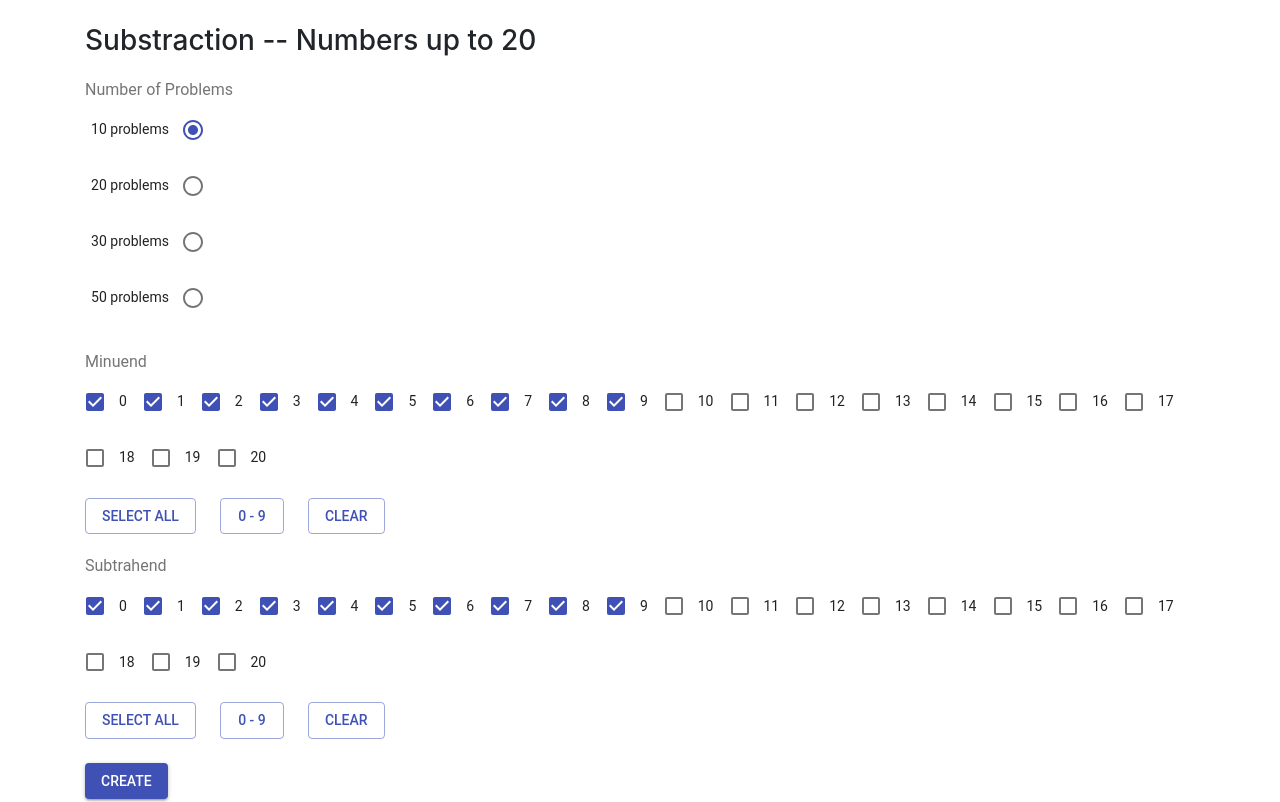
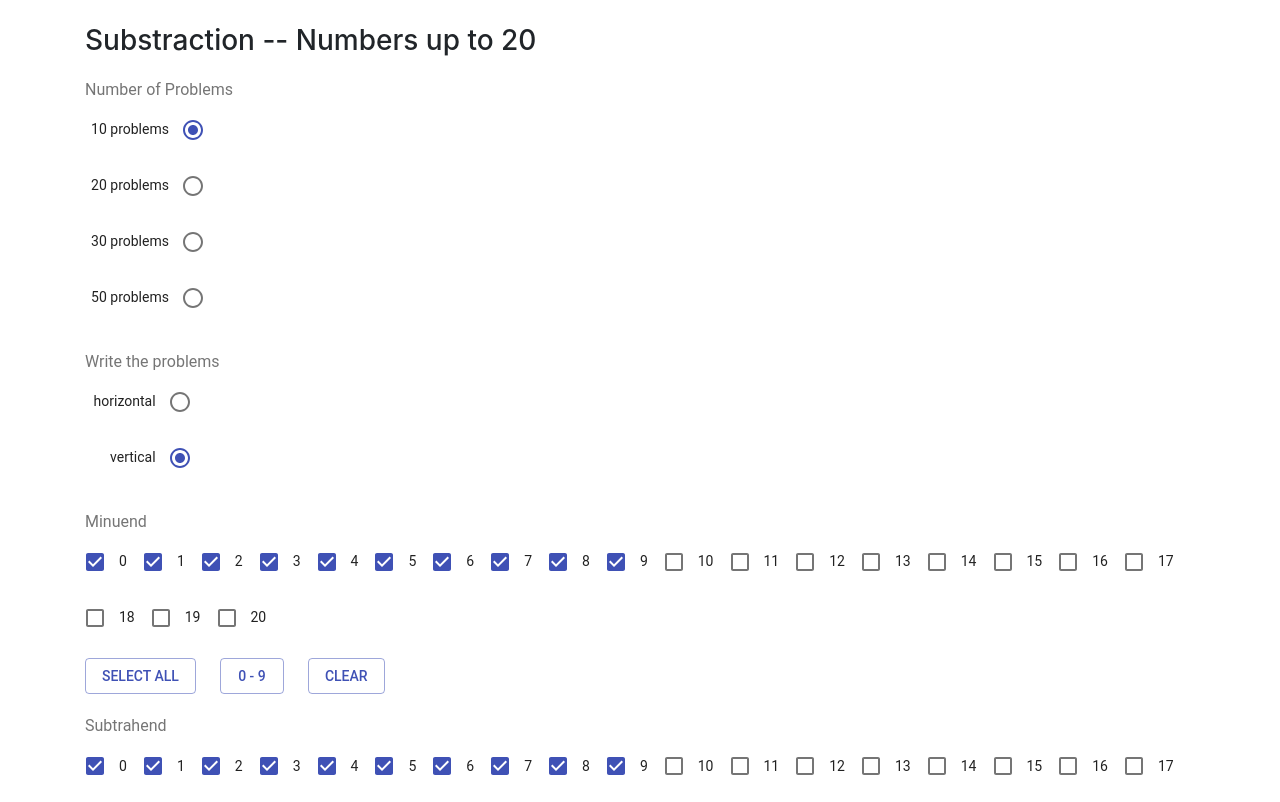
Before and after one commit to chuqianyiding/blankmath, a React (Create React App) app in the folder math_ui/: page /subtract_upto20 in a window 1280 px wide. Shown: the top 802 px of the page. Built offline with nearby package versions, Linux system fonts and the light colour scheme.

Commit message:
add problem direction

```diff
--- a/math_ui/src/actions/substractionAction.js
+++ b/math_ui/src/actions/substractionAction.js
@@ -2,6 +2,11 @@ import * as types from "../constants/actionTypes";
 
 export const updateProblemNumber = value => ({
   type: types.UPDATE_PROBLEM_NUMBER,
+  payload: value
+});
+
+export const updateProblemDirection = value => ({
+  type: types.UPDATE_PROBLEM_DIRECTION,
   payload: value
 });
 
--- a/math_ui/src/constants/actionTypes.js
+++ b/math_ui/src/constants/actionTypes.js
@@ -1,4 +1,6 @@
 export const UPDATE_PROBLEM_NUMBER = "UPDATE_PROBLEM_NUMBER";
+
+export const UPDATE_PROBLEM_DIRECTION = "UPDATE_PROBLEM_DIRECTION";
 
 export const UPDATE_MINUEND = "UPDATE_MINUEND";
 
--- a/math_ui/src/containers/SubstractionUpto20/SubstractionUpto20.js
+++ b/math_ui/src/containers/SubstractionUpto20/SubstractionUpto20.js
@@ -8,6 +8,7 @@ import { connect } from "react-redux";
 import PropTypes from "prop-types";
 import {
   updateProblemNumber,
+  updateProblemDirection,
   updateMinuend,
   handleMinuendSelectAll,
   handleMinuend0_9,
@@ -35,8 +36,12 @@ class SubstractionUpto20Page extends React.Component {
 
   arr20 = Array.from(new Array(21), (val, index) => index);
 
-  handleRadioGroupChange = event => {
+  handleProblemNumberChange = event => {
     this.props.updateProblemNumber(event.target.value);
+  };
+
+  handleProblemDirectionChange = event => {
+    this.props.updateProblemDirection(event.target.value);
   };
 
   handleMinuendCheckboxChange = name => event => {
@@ -57,7 +62,7 @@ class SubstractionUpto20Page extends React.Component {
     axios
       .post(config.PDFGeneratorEndpoint, {
         equations: problems,
-        template: "vertical"
+        template: this.props.problemDirection
       })
       .then(resp => {
         window.location.href = resp.data;
@@ -65,7 +70,7 @@ class SubstractionUpto20Page extends React.Component {
   };
 
   render() {
-    const { problemValue } = this.props;
+    const { problemValue, problemDirection } = this.props;
 
     return (
       <React.Fragment>
@@ -77,9 +82,9 @@ class SubstractionUpto20Page extends React.Component {
             <FormLabel component="legend">Number of Problems</FormLabel>
             <RadioGroup
               aria-label="number of problems"
-              name="gender2"
+              name="number of problems"
               value={problemValue}
-              onChange={this.handleRadioGroupChange}
+              onChange={this.handleProblemNumberChange}
             >
               {this.problems.map(item => (
                 <FormControlLabel
@@ -91,6 +96,34 @@ class SubstractionUpto20Page extends React.Component {
                   className="sub-form-control-label"
                 />
               ))}
+            </RadioGroup>
+          </FormControl>
+        </div>
+        <div className="mt-4">
+          <FormControl component="fieldset" className="sub-form-control">
+            <FormLabel component="legend">Write the problems</FormLabel>
+            <RadioGroup
+              aria-label="direction of problems"
+              name="direction of problems"
+              value={problemDirection}
+              onChange={this.handleProblemDirectionChange}
+            >
+              <FormControlLabel
+                key="horizontal"
+                value="horizontal"
+                control={<Radio color="primary" />}
+                label="horizontal"
+                labelPlacement="start"
+                className="sub-form-control-label"
+              />
+              <FormControlLabel
+                key="vertical"
+                value="vertical"
+                control={<Radio color="primary" />}
+                label="vertical"
+                labelPlacement="start"
+                className="sub-form-control-label"
+              />
             </RadioGroup>
           </FormControl>
         </div>
@@ -130,9 +163,11 @@ class SubstractionUpto20Page extends React.Component {
 
 SubstractionUpto20Page.propTypes = {
   problemValue: PropTypes.string,
+  problemDirection: PropTypes.string,
   minuendCheckedArr: PropTypes.array,
   subtrahendCheckedArr: PropTypes.array,
   updateProblemNumber: PropTypes.func,
+  updateProblemDirection: PropTypes.func,
   updateMinuend: PropTypes.func,
   handleMinuendSelectAll: PropTypes.func,
   handleMinuend0_9: PropTypes.func,
@@ -146,6 +181,7 @@ SubstractionUpto20Page.propTypes = {
 
 const mapStateToProps = state => ({
   problemValue: state.substractionData.problemNumber,
+  problemDirection: state.substractionData.problemDirection,
   minuendCheckedArr: state.substractionData.minuendChecked,
   subtrahendCheckedArr: state.substractionData.subtrahendChecked,
   disableCreateBtn: !isCreatBtnActive(
@@ -156,6 +192,7 @@ const mapStateToProps = state => ({
 
 const mapDispatchToProps = {
   updateProblemNumber,
+  updateProblemDirection,
   updateMinuend,
   handleMinuendSelectAll,
   handleMinuend0_9,
--- a/math_ui/src/reducers/substractionReducer.js
+++ b/math_ui/src/reducers/substractionReducer.js
@@ -2,6 +2,7 @@ import * as types from "../constants/actionTypes";
 
 const initialState = {
   problemNumber: "10",
+  problemDirection: "vertical",
   minuendChecked: [0, 1, 2, 3, 4, 5, 6, 7, 8, 9],
   subtrahendChecked: [0, 1, 2, 3, 4, 5, 6, 7, 8, 9]
 };
@@ -89,6 +90,11 @@ const substractionData = (state = initialState, action) => {
         ...state,
         problemNumber: action.payload
       };
+    case types.UPDATE_PROBLEM_DIRECTION:
+      return {
+        ...state,
+        problemDirection: action.payload
+      };
     case types.UPDATE_MINUEND:
       return updateMinuend(
         state,
```
